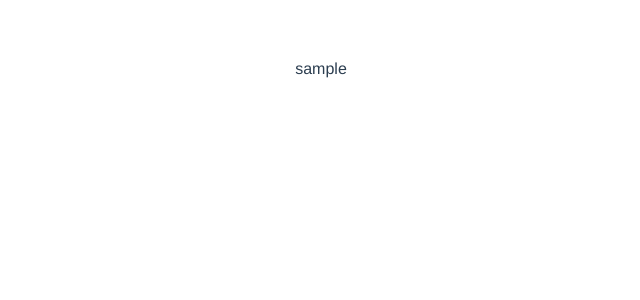
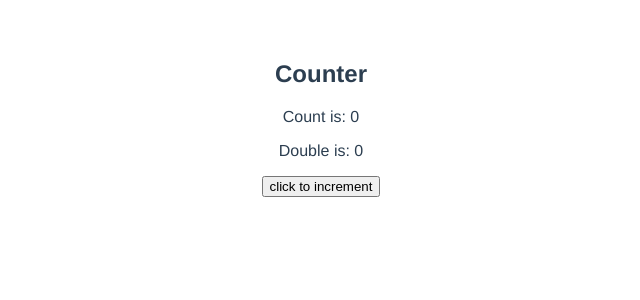
Before and after one commit to teinen/study-vue-composition-api, a Vue app: page / in a window 1280 px wide. Shown: the top 300 px of the page, without its empty margins (319-959 px from the left). Built offline with nearby package versions, Linux system fonts and the light colour scheme.

Commit message:
Add basic example

```diff
--- a/src/App.vue
+++ b/src/App.vue
@@ -1,13 +1,29 @@
 <template>
   <div id="app">
-    sample
+    <h2>Counter</h2>
+    <Counter />
   </div>
 </template>
 
 <script lang="ts">
-import Vue from "vue";
+import { defineComponent, ref, reactive } from "@vue/composition-api";
+import Counter from "./components/Counter.vue";
 
-export default Vue.extend({});
+export default defineComponent({
+  components: {
+    Counter
+  },
+  setup() {
+    const message = ref("Hello Composition API!");
+    const reactiveObj = reactive({
+      message: "Hello Composition API!"
+    });
+    return {
+      reactiveObj,
+      message
+    };
+  }
+});
 </script>
 
 <style>
--- /dev/null
+++ b/src/components/Counter.vue
@@ -0,0 +1,34 @@
+<template>
+  <div>
+    <p>Count is: {{ state.count }}</p>
+    <p>Double is: {{ state.double }}</p>
+    <button @click="increment">click to increment</button>
+  </div>
+</template>
+
+<script lang="ts">
+import { defineComponent, reactive, computed } from "@vue/composition-api";
+
+interface State {
+  count: number;
+  double: Readonly<number>;
+}
+
+export default defineComponent({
+  setup() {
+    const state: State = reactive({
+      count: 0,
+      double: computed(() => state.count * 2)
+    });
+
+    function increment() {
+      state.count++;
+    }
+
+    return {
+      state,
+      increment
+    };
+  }
+});
+</script>
```
